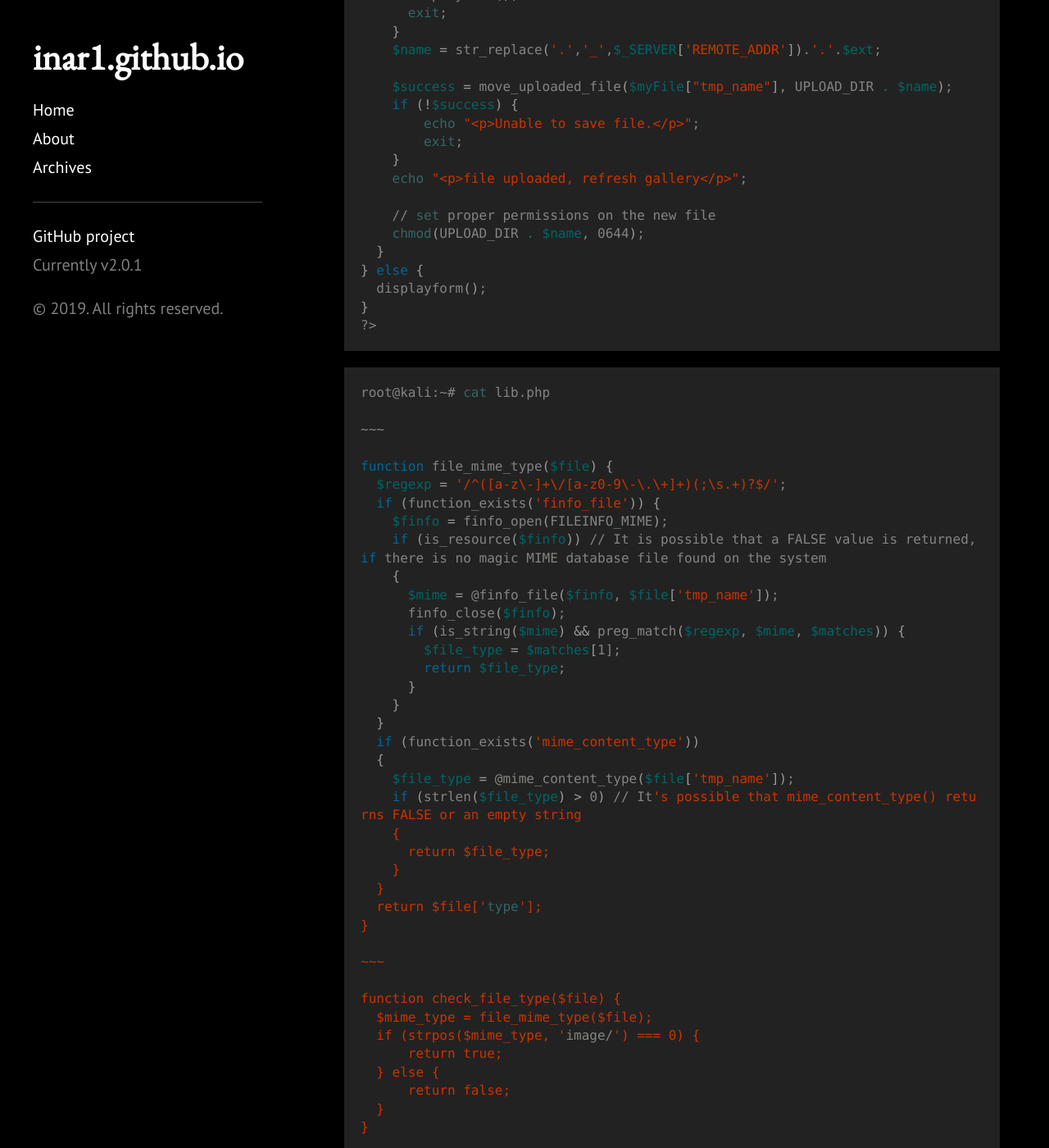
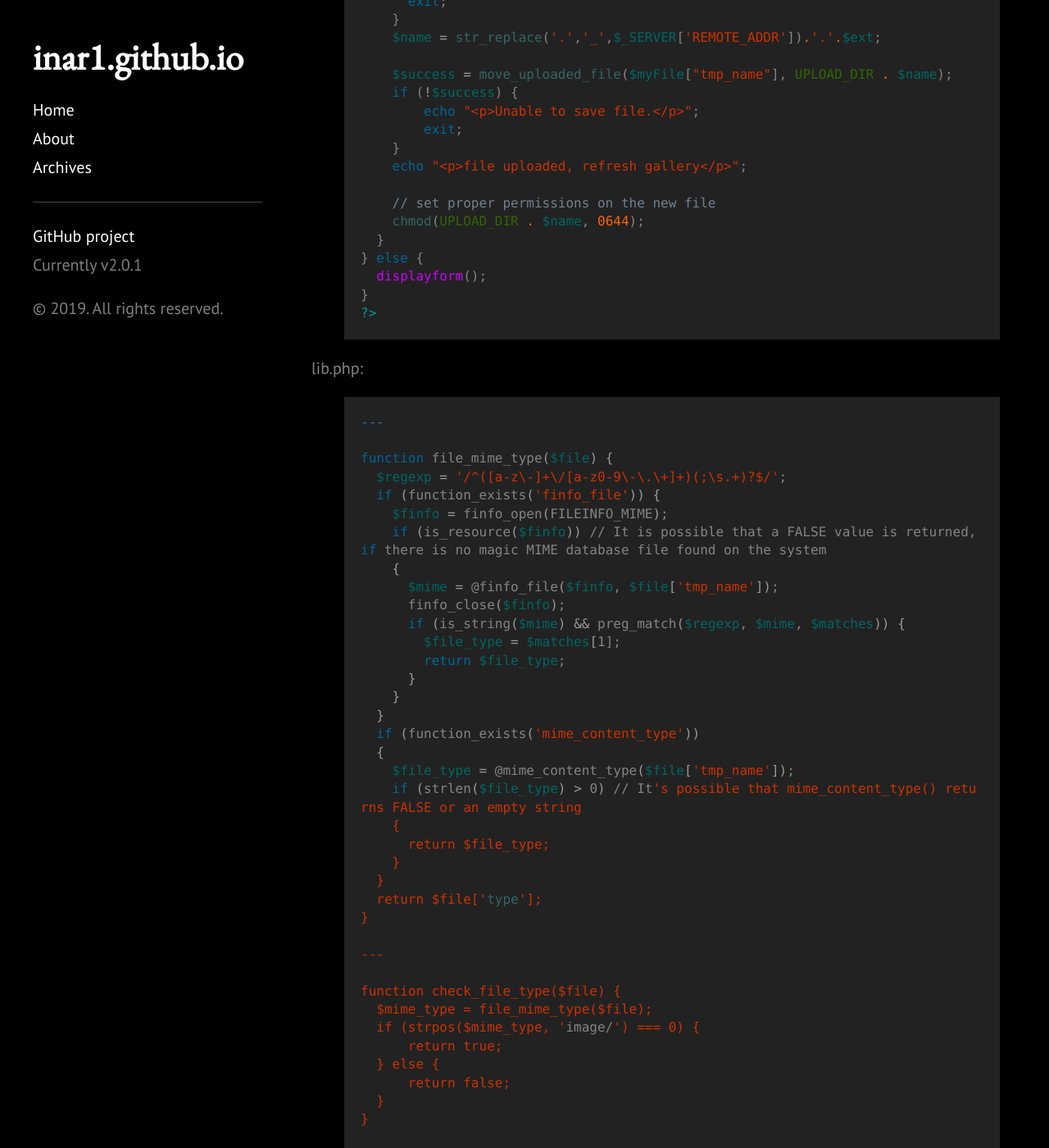
Before and after one commit to 1n4r1/1n4r1.github.io, a Jekyll site: the page built from _posts/2019-11-18-Hackthebox-Networkd-Walkthrough.md, in a window 1280 px wide and 1400 px high, scrolled down 3840 px. Shown: the whole window at 82% size. Built offline with Jekyll 4.4.1, drawn with Linux system fonts in a browser that asks for light colours; a style sheet for code colours, icons or effects is not loaded; some of the changed text lies outside the part shown.

Commit message:
upload networkd-walkthrough

```diff
--- a/_posts/2019-11-18-Hackthebox-Networkd-Walkthrough.md
+++ b/_posts/2019-11-18-Hackthebox-Networkd-Walkthrough.md
@@ -82,10 +82,9 @@ upload.php
 {% endhighlight %}
 
 Sounds "upload.php" is to upload a file.<br>
-The function for that is defined in "lib.php"
-{% highlight shell %}
-root@kali:~# cat upload.php
-<?php
+The function for that is defined in "lib.php"<br>
+upload.php:
+{% highlight php %}
 require '/var/www/html/lib.php';
 
 define("UPLOAD_DIR", "/var/www/html/uploads/");
@@ -137,10 +136,11 @@ if( isset($_POST['submit']) ) {
 }
 ?>
 {% endhighlight %}
+
+lib.php:
 {% highlight shell %}
-root@kali:~# cat lib.php
 
-~~~
+---
 
 function file_mime_type($file) {
   $regexp = '/^([a-z\-]+\/[a-z0-9\-\.\+]+)(;\s.+)?$/';
@@ -167,7 +167,7 @@ function file_mime_type($file) {
   return $file['type'];
 }
 
-~~~
+---
 
 function check_file_type($file) {
   $mime_type = file_mime_type($file);
@@ -178,7 +178,7 @@ function check_file_type($file) {
   }
 }
 
-~~~
+---
 
 function getnameUpload($filename) {
   $pieces = explode('.',$filename);
@@ -188,7 +188,7 @@ function getnameUpload($filename) {
   return array($name,$ext);
 }
 
-~~~
+---
 
 {% endhighlight %}
 
@@ -331,7 +331,7 @@ foreach ($files as $key => $value) {
     mail($to, $msg, $msg, $headers, "-F$value");
   }
 }
-*{% endhighlight %}
+{% endhighlight %}
 
 The important line is following.<br>
 Since $value is name of a file in the directory "/var/www/html/uploads/", by creating a file, we can inject this variable.
```
